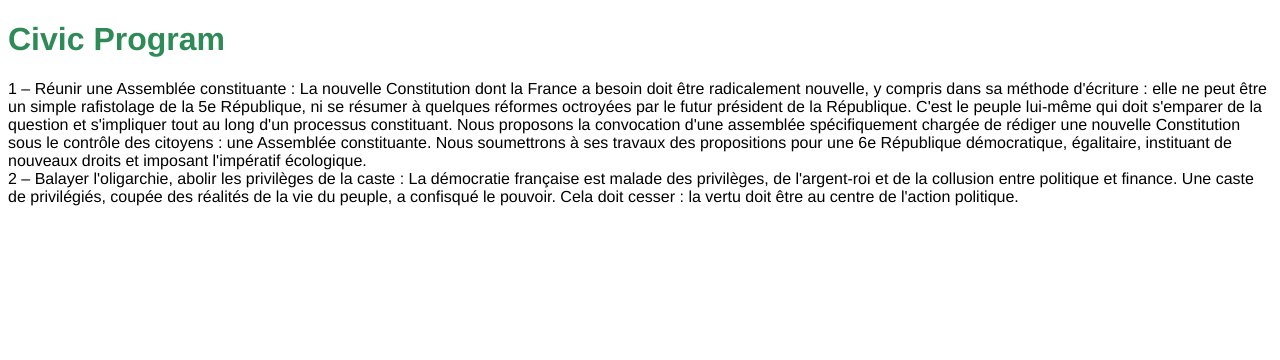
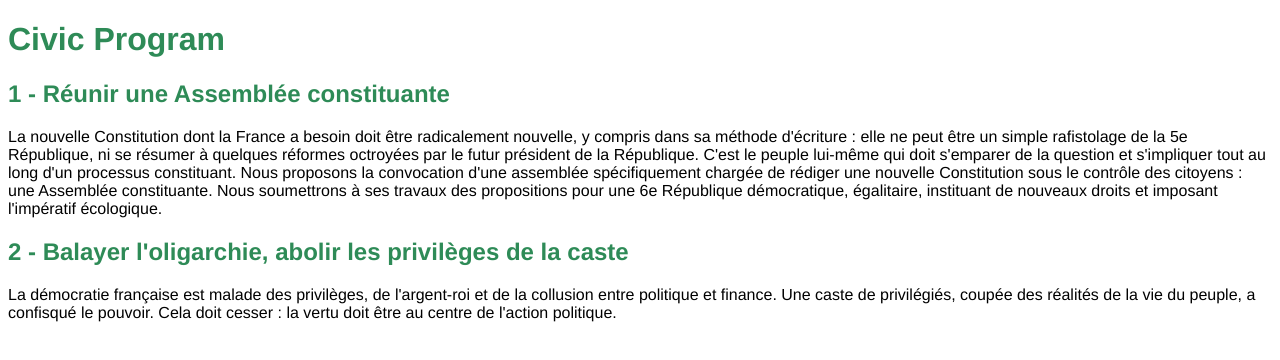
Before and after one commit to Lperreau/civic-program, a plain HTML site: page index.html in a window 1280 px wide. Drawn offline with Linux system fonts and the light colour scheme.

Commit message:
get civic measure data from json and list it

```diff
--- /dev/null
+++ b/data/measures.json
@@ -0,0 +1,12 @@
+[
+	{
+		"index": "1",
+		"title": "Réunir une Assemblée constituante",
+		"description": "La nouvelle Constitution dont la France a besoin doit être radicalement nouvelle, y compris dans sa méthode d'écriture : elle ne peut être un simple rafistolage de la 5e République, ni se résumer à quelques réformes octroyées par le futur président de la République. C'est le peuple lui-même qui doit s'emparer de la question et s'impliquer tout au long d'un processus constituant. Nous proposons la convocation d'une assemblée spécifiquement chargée de rédiger une nouvelle Constitution sous le contrôle des citoyens : une Assemblée constituante. Nous soumettrons à ses travaux des propositions pour une 6e République démocratique, égalitaire, instituant de nouveaux droits et imposant l'impératif écologique."
+	},
+	{
+		"index": "2",
+		"title": "Balayer l'oligarchie, abolir les privilèges de la caste",
+		"description": "La démocratie française est malade des privilèges, de l'argent-roi et de la collusion entre politique et finance. Une caste de privilégiés, coupée des réalités de la vie du peuple, a confisqué le pouvoir. Cela doit cesser : la vertu doit être au centre de l'action politique."
+	}
+]
--- a/index.html
+++ b/index.html
@@ -7,16 +7,7 @@
 	<body>
 		<main>
 			<h1>Civic Program</h1>
-			<civic-measure
-				index="1"
-				title="Réunir une Assemblée constituante"
-				description="La nouvelle Constitution dont la France a besoin doit être radicalement nouvelle, y compris dans sa méthode d'écriture : elle ne peut être un simple rafistolage de la 5e République, ni se résumer à quelques réformes octroyées par le futur président de la République. C'est le peuple lui-même qui doit s'emparer de la question et s'impliquer tout au long d'un processus constituant. Nous proposons la convocation d'une assemblée spécifiquement chargée de rédiger une nouvelle Constitution sous le contrôle des citoyens : une Assemblée constituante. Nous soumettrons à ses travaux des propositions pour une 6e République démocratique, égalitaire, instituant de nouveaux droits et imposant l'impératif écologique."
-			></civic-measure>
-			<civic-measure
-				index="2"
-				title="Balayer l'oligarchie, abolir les privilèges de la caste"
-				description="La démocratie française est malade des privilèges, de l'argent-roi et de la collusion entre politique et finance. Une caste de privilégiés, coupée des réalités de la vie du peuple, a confisqué le pouvoir. Cela doit cesser : la vertu doit être au centre de l'action politique."
-			></civic-measure>
+			<civic-measures></civic-measures>
 		</main>
 
 		<script src="./src/js/index.js"></script>
--- a/src/js/index.js
+++ b/src/js/index.js
@@ -3,10 +3,37 @@ class CivicMeasure extends HTMLElement {
 		const index = this.getAttribute('index')
 		const title = this.getAttribute('title')
 		const description = this.getAttribute('description')
-		const template = `${index} – ${title} : ${description}`
-		this.innerText = template
-		console.log(this)
+		this.innerHTML = `
+<article>
+	<header>
+		<h1>${index} - ${title}</h1>
+	</header>
+	<main>${description}</main>
+</article>
+`
+	}
+}
+
+class CivicMeasures extends HTMLElement {
+	connectedCallback() {
+		fetch('../data/measures.json')
+			.then(res => res.json())
+			.then(data => {
+				this.measures = data
+				this.render()
+			})
+	}
+	render() {
+		this.innerHTML = this.measures
+			.map(measure => `
+<civic-measure
+index="${measure.index}"
+title="${measure.title}"
+description="${measure.description}"
+></civic-measure>`)
+			.reduce((all, item) => all + item)
 	}
 }
 
 customElements.define('civic-measure', CivicMeasure);
+customElements.define('civic-measures', CivicMeasures);
```
